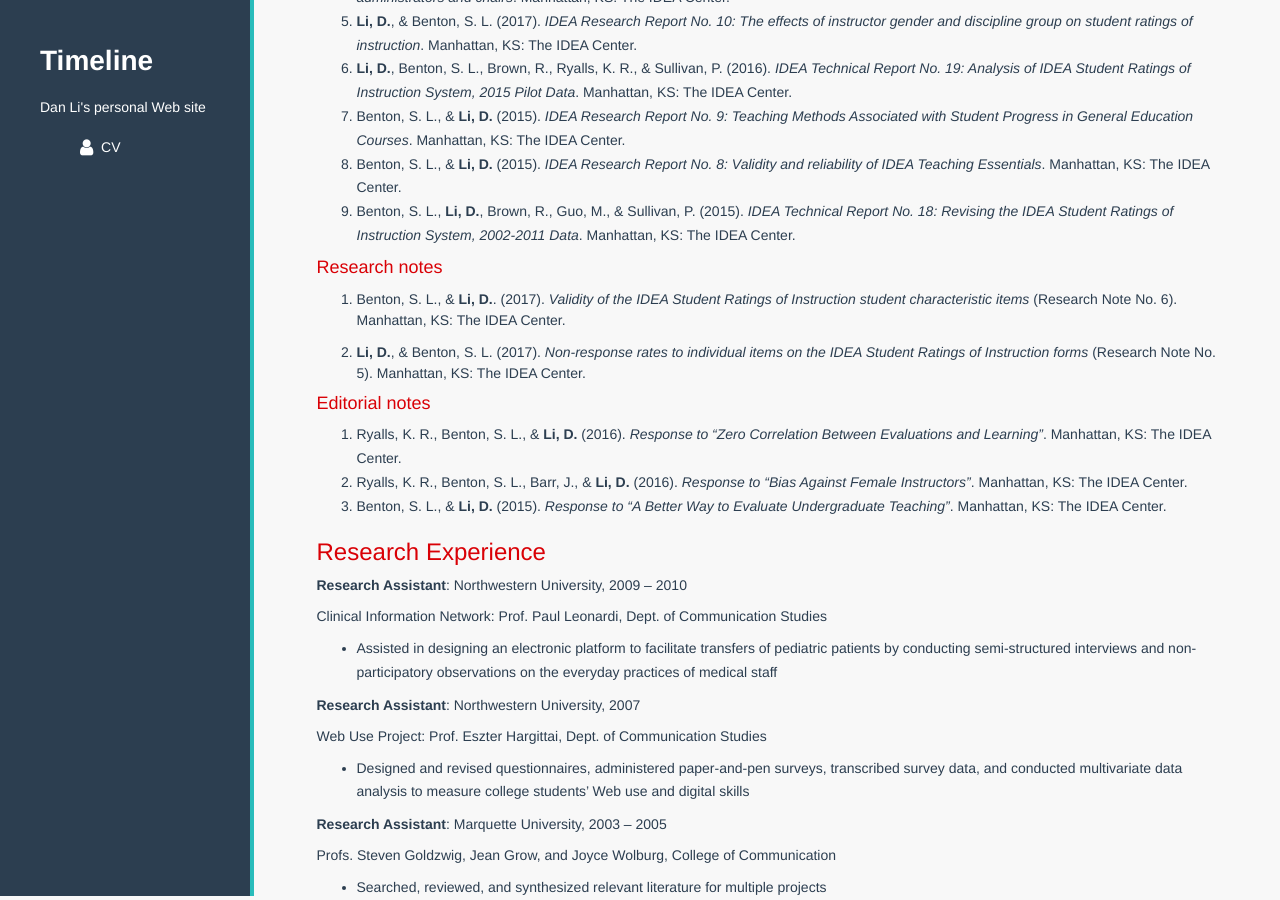
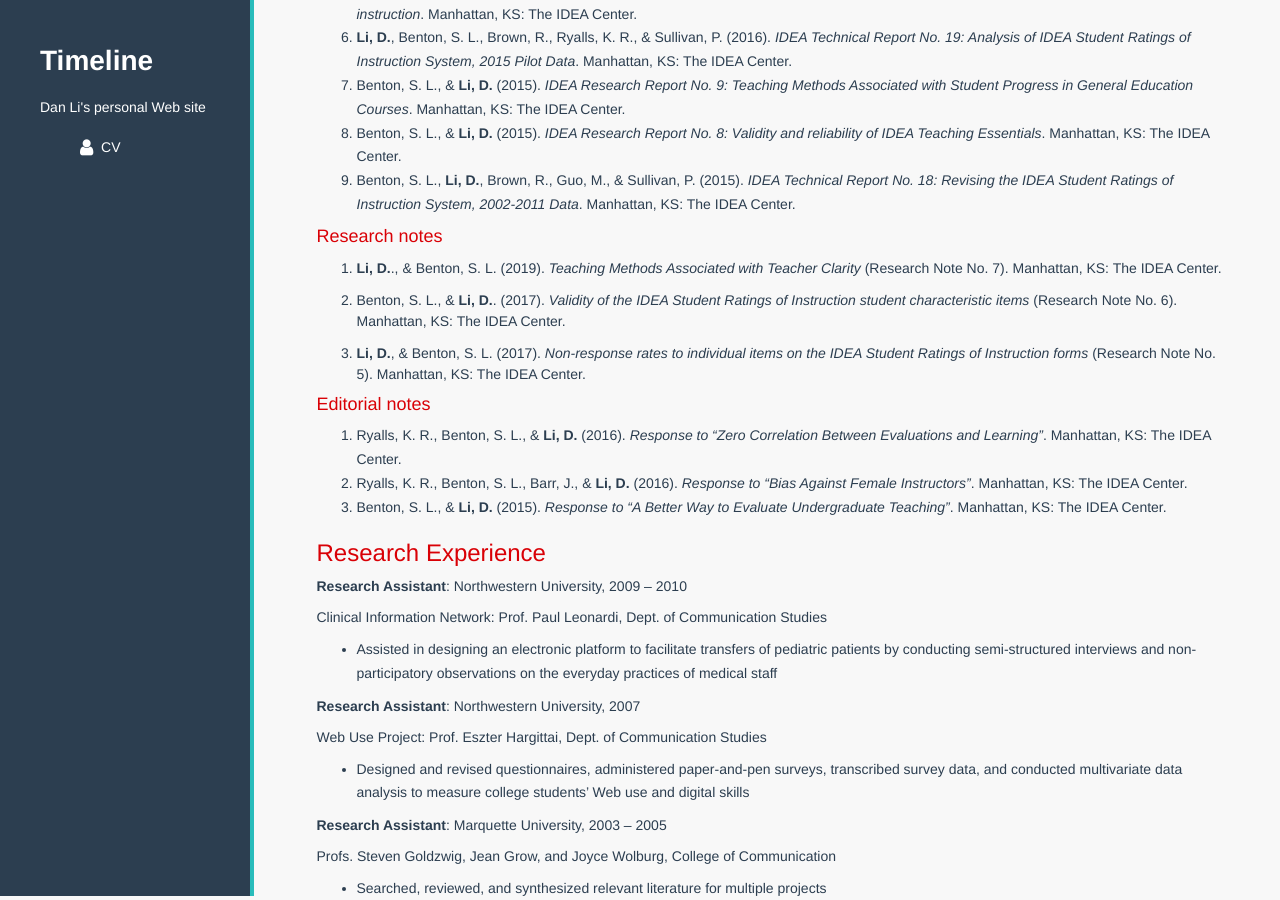
Before and after one commit to danli-ds/danliIDEA.github.io, a Jekyll site: the page built from CV/index.md, in a window 1280 px wide and 900 px high, scrolled down 2098 px. Built offline with Jekyll 4.4.1, drawn with Linux system fonts in a browser that asks for light colours; nearby versions of some CDN libraries.

Commit message:
add research note 7

```diff
--- a/CV/index.md
+++ b/CV/index.md
@@ -79,6 +78,8 @@ classification on personnel ratings of administrators and chairs*. Manhattan, KS
 1. Benton, S. L., **Li, D.**, Brown, R., Guo, M., & Sullivan, P. (2015). *IDEA Technical Report No. 18: Revising the IDEA Student Ratings of Instruction System, 2002-2011 Data*. Manhattan, KS: The IDEA Center.
 
 #### Research notes
+
+1. **Li, D.**., & Benton, S. L. (2019). *Teaching Methods Associated with Teacher Clarity* (Research Note No. 7). Manhattan, KS: The IDEA Center.
 
 1. Benton, S. L., & **Li, D.**. (2017). *Validity of the IDEA Student Ratings of Instruction student characteristic items* (Research Note No. 6). Manhattan, KS: The IDEA Center.
 
```
Also changed, not shown: other parts of CV/index.md (+0 -1 lines).
